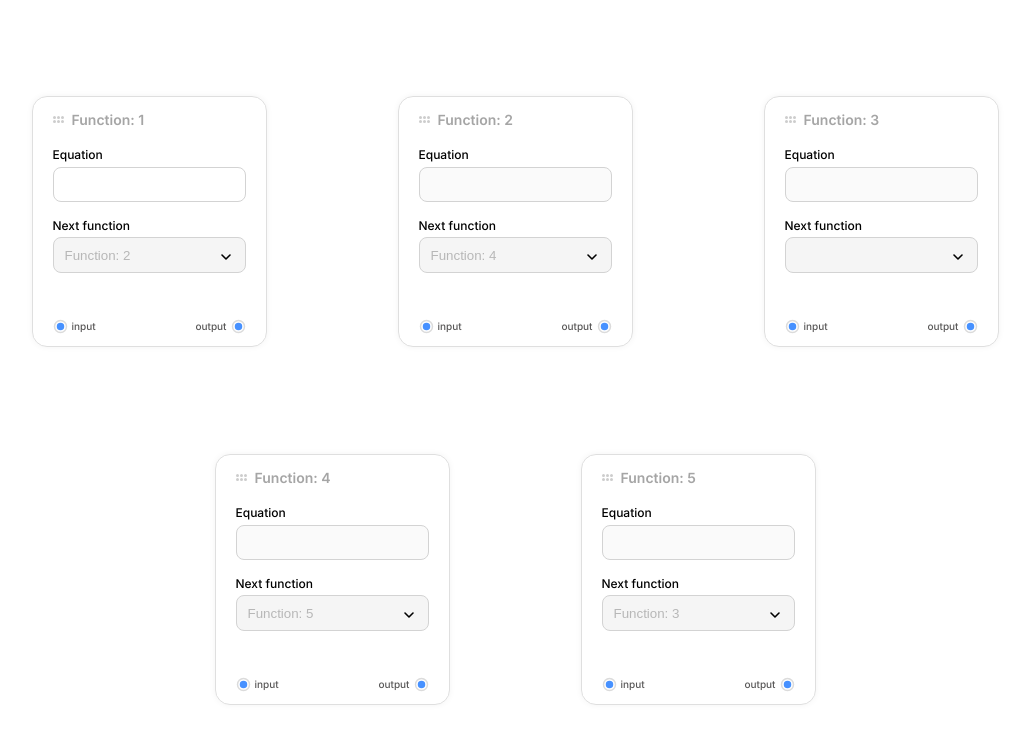
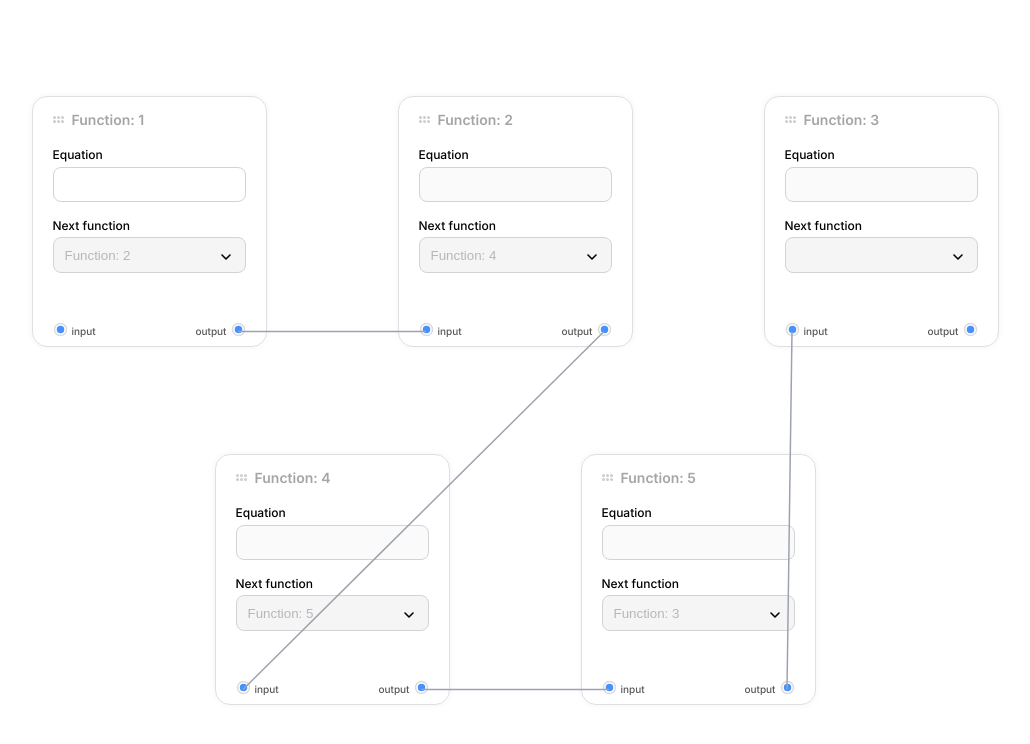
Before and after one commit to CelestialAzure/function-chain, a React (Create React App) app: page / in a window 1280 px wide. Shown: the top 744 px of the page, without its empty margins (125-1155 px from the left). Built offline with nearby package versions, Linux system fonts and the light colour scheme.

Commit message:
ADDED : line-drawing logic (needs ui improvements)

```diff
--- a/src/App.tsx
+++ b/src/App.tsx
@@ -1,9 +1,57 @@
-import React, { useState } from "react";
+import React, { useEffect, useRef, useState } from "react";
 import CalculatorNode from "./components/CalculatorNode/CalculatorNode";
 import { FunctionNode } from "./helpers/types";
 import { defaultNodes } from "./helpers/constants";
+interface Line {
+  x1: number;
+  y1: number;
+  x2: number;
+  y2: number;
+}
+
 const App: React.FC = () => {
+  //* Local States - >
   const [nodes, setNodes] = useState<FunctionNode[]>(defaultNodes);
+  const [lines, setLines] = useState<
+    Array<{ x1: number; y1: number; x2: number; y2: number }>
+  >([]);
+
+  //* Refs ->
+  const outputRefs = useRef<(HTMLDivElement | null)[]>([]);
+  const inputRefs = useRef<(HTMLDivElement | null)[]>([]);
+
+  //* Effect to update lines on window resize ->
+  useEffect(() => {
+    const updateLines = () => {
+      const newLines = nodes
+        .map((node): Line | null => {
+          if (node.outputUser.id !== null) {
+            const sourceElement = outputRefs.current[node.id];
+            const targetElement = inputRefs.current[node.outputUser.id];
+
+            if (sourceElement && targetElement) {
+              const sourceRect = sourceElement.getBoundingClientRect();
+              const targetRect = targetElement.getBoundingClientRect();
+
+              return {
+                x1: sourceRect.left + sourceRect.width / 2,
+                y1: sourceRect.top + sourceRect.height / 2,
+                x2: targetRect.left + targetRect.width / 2,
+                y2: targetRect.top + targetRect.height / 2,
+              };
+            }
+          }
+          return null;
+        })
+        .filter((line): line is Line => line !== null);
+
+      setLines(newLines);
+    };
+
+    updateLines();
+    window.addEventListener("resize", updateLines);
+    return () => window.removeEventListener("resize", updateLines);
+  }, [nodes.length]);
 
   return (
     <div className="function-chain--wrapper">
@@ -14,8 +62,21 @@ const App: React.FC = () => {
             node={node}
             nodes={nodes}
             setNodes={setNodes}
+            outputRefs={outputRefs}
+            inputRefs={inputRefs}
           />
         ))}
+        <svg className="function-chain--connection-lines">
+          {lines.map((line, index) => (
+            <line
+              key={index}
+              x1={line.x1}
+              y1={line.y1}
+              x2={line.x2}
+              y2={line.y2}
+            />
+          ))}
+        </svg>
       </div>
     </div>
   );
--- a/src/components/CalculatorNode/CalculatorNode.tsx
+++ b/src/components/CalculatorNode/CalculatorNode.tsx
@@ -8,18 +8,26 @@ interface CalculatorNodeProps {
   node: FunctionNode;
   nodes: FunctionNode[];
   setNodes: React.Dispatch<React.SetStateAction<FunctionNode[]>>;
+  outputRefs: React.MutableRefObject<(HTMLDivElement | null)[]>;
+  inputRefs: React.MutableRefObject<(HTMLDivElement | null)[]>;
 }
 const CalculatorNode: React.FC<CalculatorNodeProps> = ({
   node,
   nodes,
   setNodes,
+  outputRefs,
+  inputRefs,
 }) => {
   return (
     <div className="calculator-node">
       <Header title={node.name} />
       <ExpressionInput node={node} setNodes={setNodes} />
       <FunctionPicker nodes={nodes} node={node} />
-      <NodeConnector />
+      <NodeConnector
+        outputRefs={outputRefs}
+        inputRefs={inputRefs}
+        nodeData={node}
+      />
     </div>
   );
 };
--- a/src/components/CalculatorNode/NodeConnector.tsx
+++ b/src/components/CalculatorNode/NodeConnector.tsx
@@ -1,14 +1,31 @@
 import React from "react";
-
+import { FunctionNode } from "../../helpers/types";
 interface NodeProps {
   position: number;
+  outputRefs: React.MutableRefObject<(HTMLDivElement | null)[]>;
+  inputRefs: React.MutableRefObject<(HTMLDivElement | null)[]>;
+  nodeData: FunctionNode;
 }
-const Node: React.FC<NodeProps> = ({ position }) => {
+interface NodeConnectorProps {
+  outputRefs: React.MutableRefObject<(HTMLDivElement | null)[]>;
+  inputRefs: React.MutableRefObject<(HTMLDivElement | null)[]>;
+  nodeData: FunctionNode;
+}
+const Node: React.FC<NodeProps> = ({
+  position,
+  outputRefs,
+  inputRefs,
+  nodeData,
+}) => {
   return (
     <div className="node-connector--inner_wrapper">
       {position == 1 && (
+        <>
           <p className="node-connector--inner_text right">output</p>
-      )}
+          <div
+            className="connection-point"
+            ref={(el) => (outputRefs.current[nodeData.id] = el)}
+          >
             <svg
               viewBox="0 0 10 10"
               fill="red"
@@ -33,19 +50,64 @@ const Node: React.FC<NodeProps> = ({ position }) => {
                 fill="#4791ff"
               />
             </svg>
+          </div>
+        </>
+      )}
+
       {position == 0 && (
+        <>
+          <div
+            className="connection-point"
+            ref={(el) => (inputRefs.current[nodeData.id] = el)}
+          >
+            <svg
+              viewBox="0 0 10 10"
+              fill="red"
+              stroke="currentColor"
+              height={15}
+              width={15}
+            >
+              <circle
+                cx="5"
+                cy="5"
+                r="4"
+                stroke="#dbdbdb"
+                strokeWidth={1}
+                fill="none"
+              />
+              <circle
+                cx="5"
+                cy="5"
+                r="2"
+                stroke="#4791ff"
+                strokeWidth={1}
+                fill="#4791ff"
+              />
+            </svg>
+          </div>
           <p className="node-connector--inner_text left">input</p>
+        </>
       )}
     </div>
   );
 };
-const NodeConnector: React.FC = () => {
+const NodeConnector: React.FC<NodeConnectorProps> = ({
+  outputRefs,
+  inputRefs,
+  nodeData,
+}) => {
   const numberOfNodes = 2;
 
   return (
     <div className="node-connector">
       {[...Array(numberOfNodes)].map((_, index) => (
-        <Node key={index} position={index} />
+        <Node
+          key={index}
+          position={index}
+          outputRefs={outputRefs}
+          inputRefs={inputRefs}
+          nodeData={nodeData}
+        />
       ))}
     </div>
   );
--- a/src/styles/layouts/_Layout.scss
+++ b/src/styles/layouts/_Layout.scss
@@ -13,4 +13,19 @@
     align-items: center;
     height: 100vh;
   }
+  &--connection-lines {
+    position: absolute;
+    top: 0;
+    left: 0;
+    width: 100%;
+    height: 100%;
+    pointer-events: none;
+    z-index: 0;
+
+    line {
+      stroke: #9ca3af;
+      stroke-width: 1.5;
+      transition: all 0.3s ease;
+    }
+  }
 }
```
Lines whose indentation alone changed are shown as unchanged.
